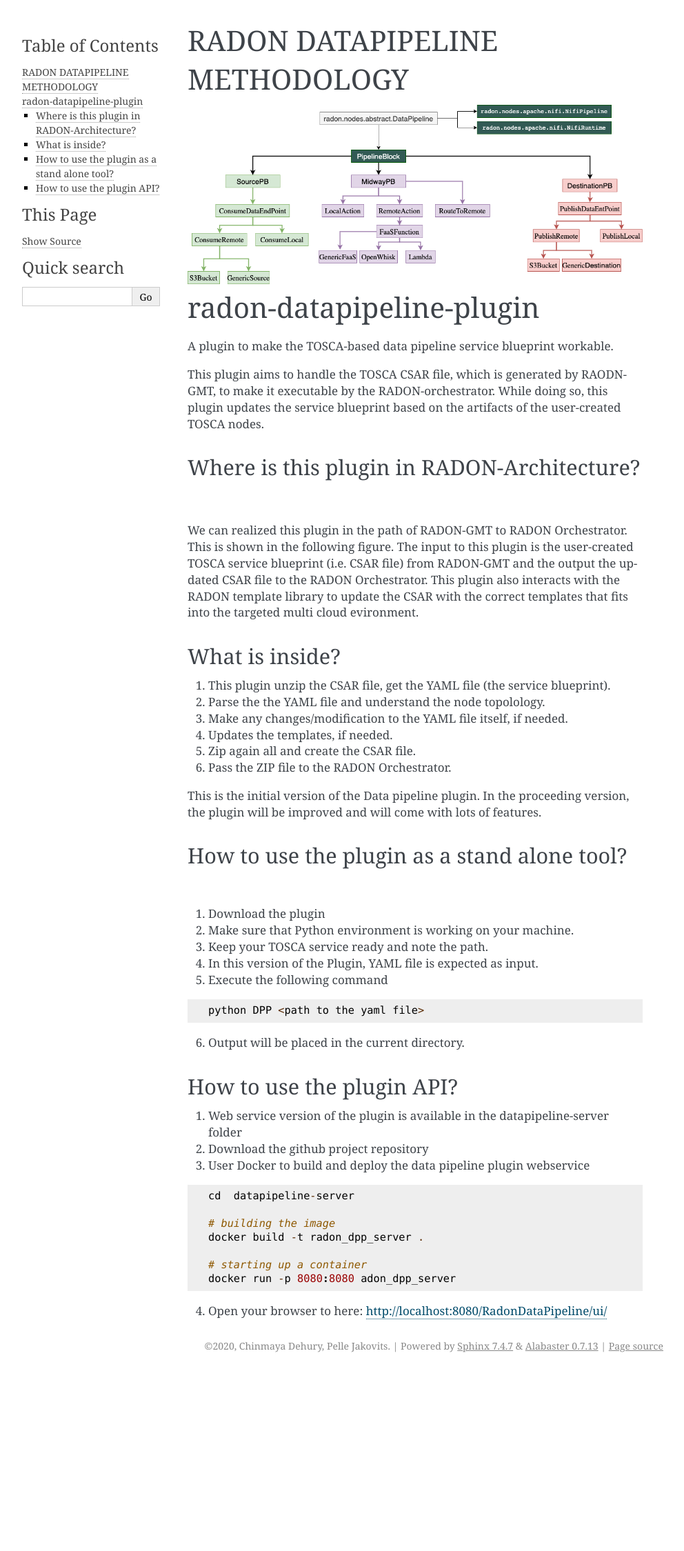
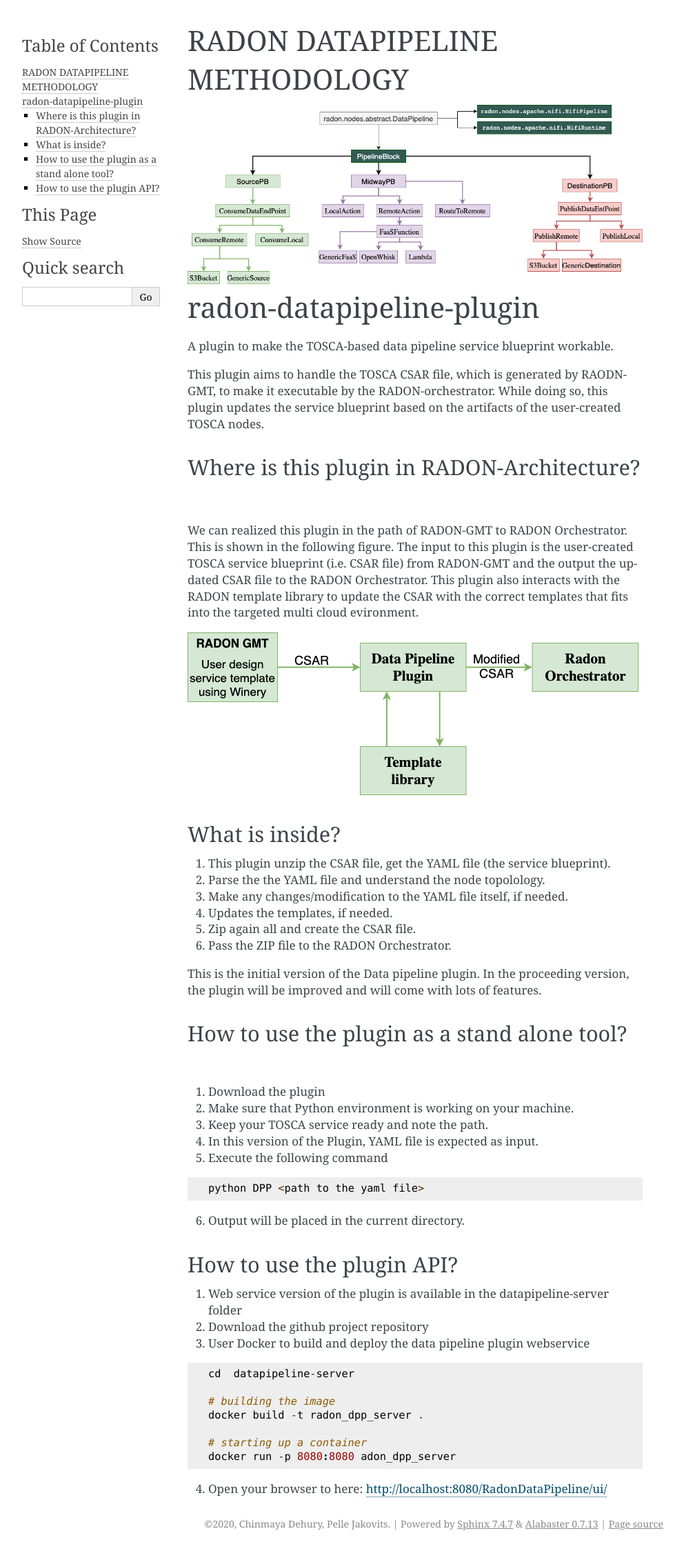
Before and after one commit to radon-h2020/radon-datapipeline-plugin, a Sphinx documentation site: the page built from docs/getting-started.rst, in a window 1280 px wide. Shown: the whole page at 69% size, without its empty margins (148-1140 px from the left). Built offline with Sphinx 7.4.7, drawn with Linux system fonts in a browser that asks for light colours; before the commit the page ends 1991 px from its top, so only the background shows below that.

Commit message:
initial update

```diff
--- a/docs/getting-started.rst
+++ b/docs/getting-started.rst
@@ -15,6 +15,9 @@
 *******************************************
 
 We can realized this plugin in the path of RADON-GMT to RADON Orchestrator. This is shown in the following figure.  The input to this plugin is the user-created TOSCA service blueprint (i.e. CSAR file) from RADON-GMT and the output the updated CSAR file to the RADON Orchestrator. This plugin also interacts with the RADON template library to update the CSAR with the correct templates that fits into the targeted multi cloud evironment.
+
+.. image:: images/datapipelinePlugin.png
+
 
 What is inside?
 ***************
```
Also changed, not shown: docs/images/datapipelinePlugin.png (added).
